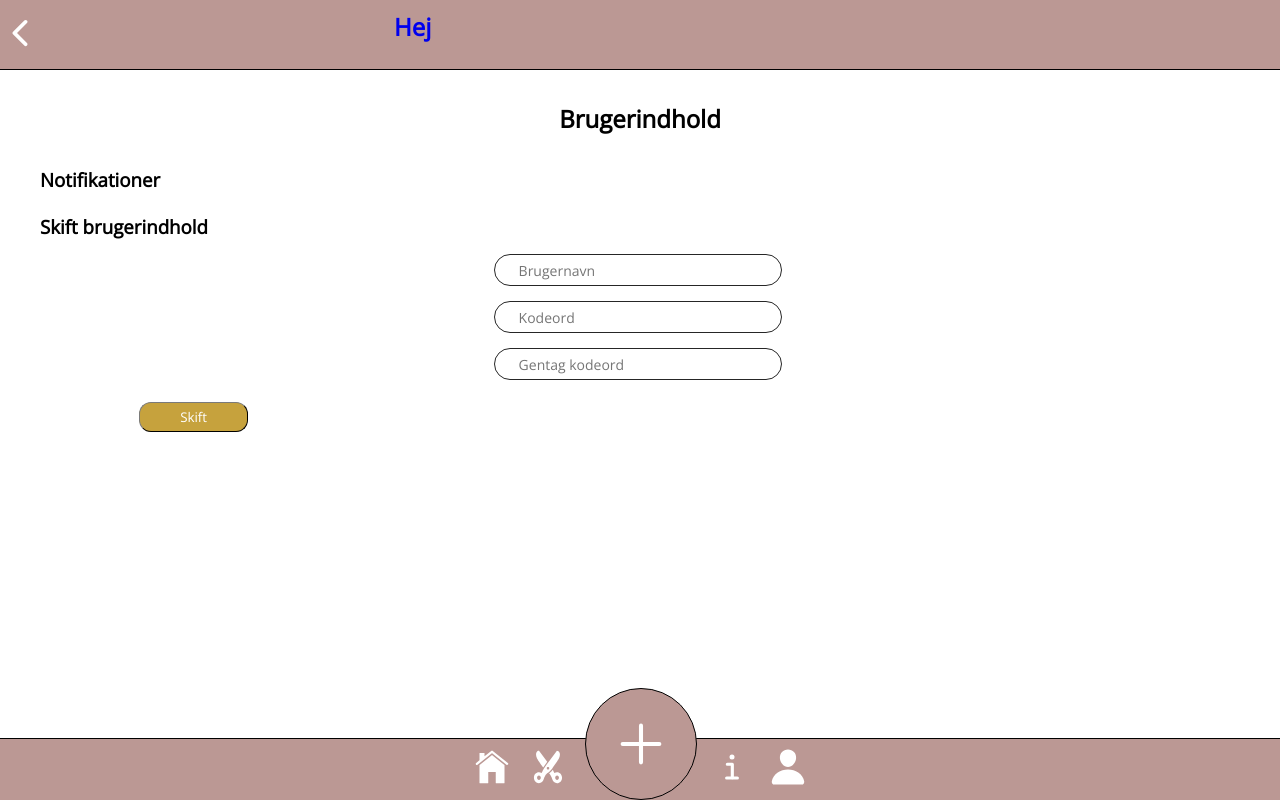
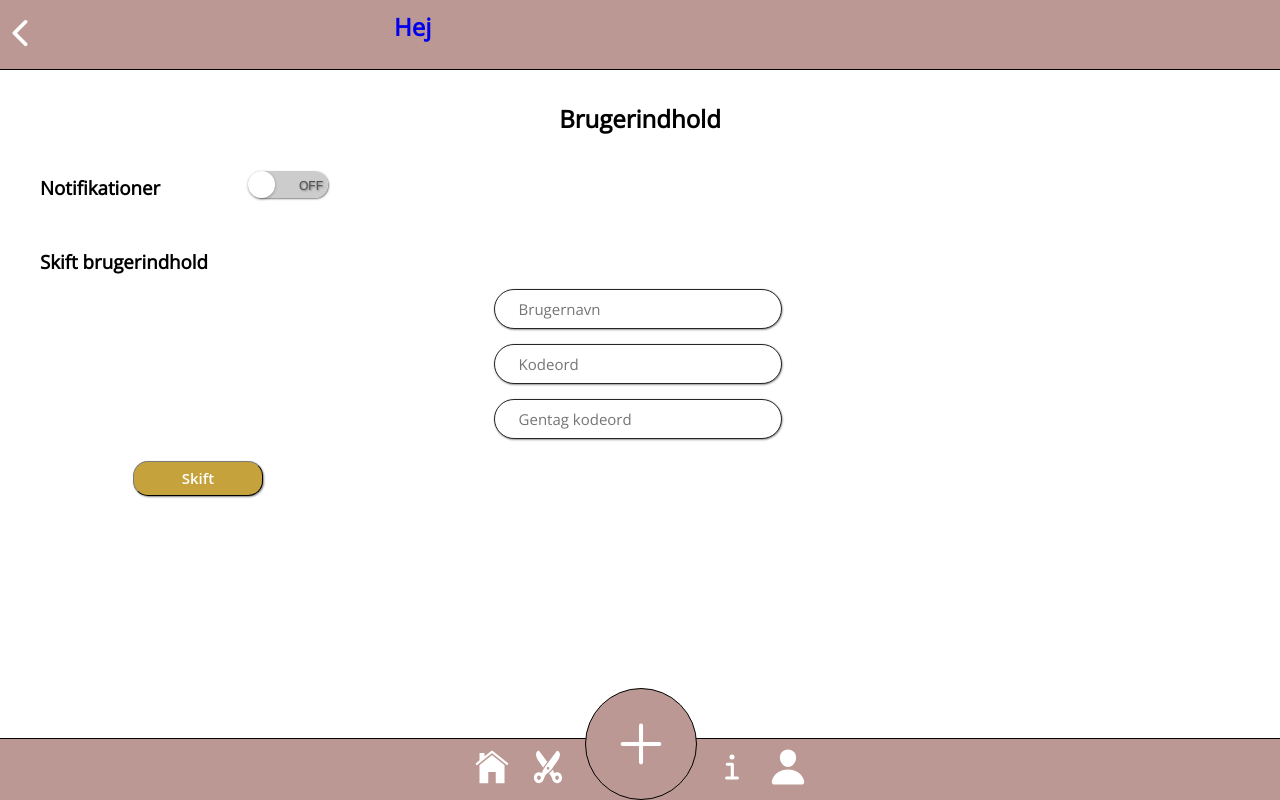
Before and after one commit to frejarafn/advanced-frisoer-test, a React (Create React App) app: page /Indstillinger in a window 1280 px wide. Built offline with nearby package versions, Linux system fonts and the light colour scheme; a web font is replaced by a local one.

Commit message:
indstillinger og profil fil ændret

```diff
--- a/src/page/Indstillinger.js
+++ b/src/page/Indstillinger.js
@@ -2,6 +2,7 @@
 
 import "../styles/Indstillinger.css";
 import Header from "../components/Header";
+import SwitchKnap from "../components/SwitchKnap";
 export default function Indstillinger() {
     return (
             <section>
@@ -14,7 +15,7 @@ export default function Indstillinger() {
                     <div className="notifikationer">
                         <h3 className="notifikation-tekst">Notifikationer</h3>
                         <div className="switch-notifikation">
-
+                        <SwitchKnap/>
                         </div>
                     </div>
 
--- a/src/styles/Indstillinger.css
+++ b/src/styles/Indstillinger.css
@@ -4,11 +4,15 @@
 .brugerindhold-overskrift{
     text-align: center;
     margin-top: 2rem;
-    margin-bottom: 2rem;
+    margin-bottom: 2.5rem;
 }
 
-/*switch*/
-
+/*Switch*/
+.switch-notifikation{
+    margin-left: 15.5rem;
+    margin-top: -1.8rem;
+    margin-bottom: 1.5rem;
+}
 
 /*notifikation*/
 .notifikation-tekst{
@@ -27,16 +31,17 @@
 
 .input-indhold {
     width: 36vh;
-    height: 4vh;
+    height: 5vh;
     border-radius: 10vh;
     padding-left: 3vh;
-    font-size: 14px;
+    font-size: 15px;
     border: none;
     outline: none;
     cursor: pointer;
     border-style: solid;
     border-color: #262626;
     border-width: 1.2px;
+    box-shadow: 0.5px 0.8px 2px grey;
 }
 
 
@@ -53,15 +58,17 @@
     justify-content: center;
     display: flex;
     background-color: #c6a23d;
-    border-radius: 12px;
-    border-width: 1.2px;
+    border-radius: 15px;
+    border-width: 1px;
     border-color: #262626;
     color: #ffffff;
-    margin-left: 8.7rem;
-    padding-top: 0.3rem;
-    padding-bottom: 0.3rem;
-    padding-left: 2.5rem;
-    padding-right: 2.5rem;
+    margin-left: 8.3rem;
+    padding-top: 0.4rem;
+    padding-bottom: 0.4rem;
+    padding-left: 3rem;
+    padding-right: 3rem;
     cursor: pointer;
-
+    font-family: Open Sans semibold;
+    font-size: 15px;
+    box-shadow: 1px 1px 2px grey;
 }
--- a/src/styles/Profil.css
+++ b/src/styles/Profil.css
@@ -60,7 +60,7 @@
     font-size: 30px;
     border-radius: 50px;
     margin-left: 1rem;
-    font-family: Open Sans;
+    box-shadow: 0.5px 0.8px 1px grey;
 }
 
 .slet-ikon2{
@@ -68,8 +68,8 @@
     color: #ffffff;
     font-size: 30px;
     border-radius: 50px;
-    margin-left: 6.7rem;
-    font-family: Open Sans;
+    margin-left: 6.5rem;
+    box-shadow: 0.5px 0.8px 1px grey;
 }
 
 /*betalingskortknap*/
@@ -78,14 +78,15 @@
     color: #ffffff;
     margin-left: 2.5rem;
     border-radius: 25px;
-    padding-left: 6rem;
-    padding-right: 5.1rem;
+    padding-left: 5.1rem;
+    padding-right: 4.8rem;
     border-style: none;
     padding-top: 0.5rem;
     padding-bottom: 0.5rem;
-    font-size: 15px;
-    font-family: Open Sans;
+    font-size: 16px;
+    font-family: Open Sans semibold;
     cursor: pointer;
+    box-shadow: 1px 1px 2px grey;
 }
 
 /*indstillinger knap*/
@@ -102,12 +103,13 @@
     font-family: Open Sans;
     font-size: 17px;
     cursor: pointer;
+    box-shadow: 1px 1px 2px grey;
 }
 
 .indstillinger-knap a {
     color: #ffffff;
     text-decoration: none;
-    font-family: Open Sans;
+    font-family: Open Sans semibold;
 }
 
 /*log ud knap*/
@@ -122,13 +124,14 @@
     margin-right: 3rem;
     padding-top: 0.5rem;
     padding-bottom: 0.5rem;
-    font-family: Open Sans;
+    font-family: Open Sans semibold;
     font-size: 17px;
     cursor: pointer;
+    box-shadow: 1px 1px 2px grey;
 }
 
 .logud-knap a {
     color: #ffffff;
     text-decoration: none;
-    font-family: Open Sans;
+    font-family: Open Sans semibold;
 }
```
